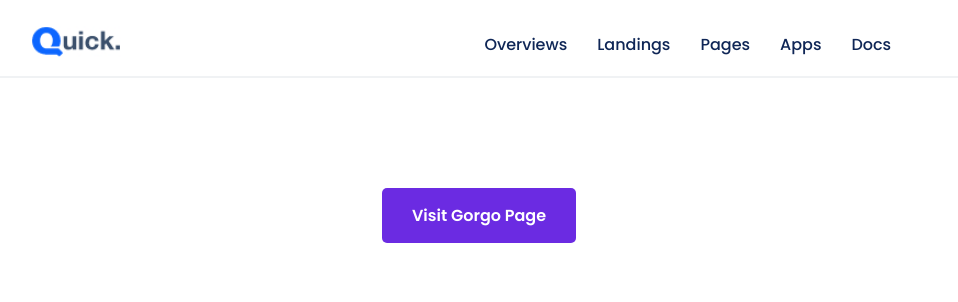
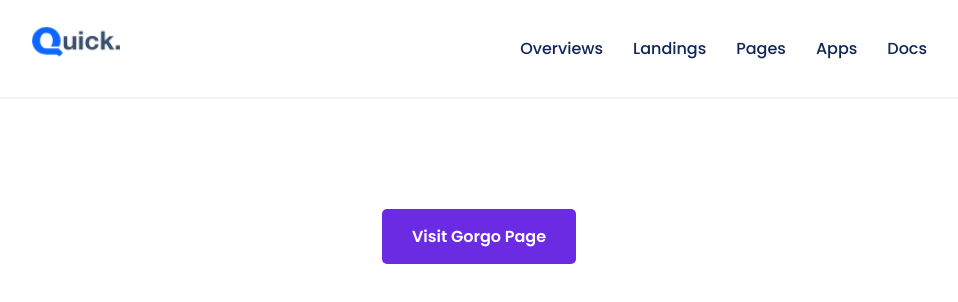
Before and after one commit to hridoyhaque01/css-project, a plain HTML site: page quick.html in a window 1280 px wide. Shown: the whole page, without its empty margins (161-1119 px from the left). Drawn offline with Linux system fonts and the light colour scheme.

Commit message:
some changes

```diff
--- a/css/style.css
+++ b/css/style.css
@@ -43,8 +43,7 @@ img {
 .menu {
   width: 48%;
   float: left;
-  margin: 0 4%;
-  margin-top: 20px;
+  margin: 20px 4% 0;
 }
 
 .menu ul {
@@ -75,11 +74,12 @@ img {
   width: 30%;
   float: right;
   text-align: end;
+  word-wrap: normal;
 }
 
 .common-btn a {
   display: inline-block;
-  padding: 20px 30px;
+  padding: 18px 30px;
   background-color: #ff6162;
   color: #fff;
   text-transform: capitalize;
@@ -107,6 +107,8 @@ img {
 
 .quick-header .menu {
   float: right;
+  width: 70%;
+  margin: 24px 0;
 }
 
 .quick-header .menu ul {
```
